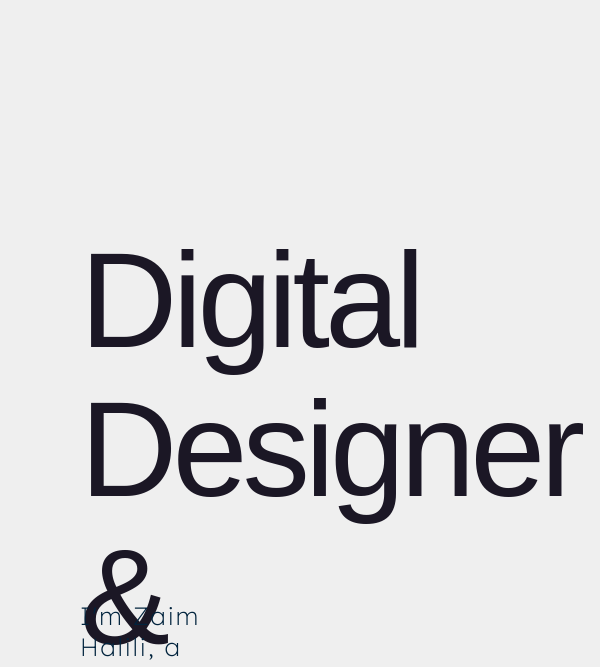
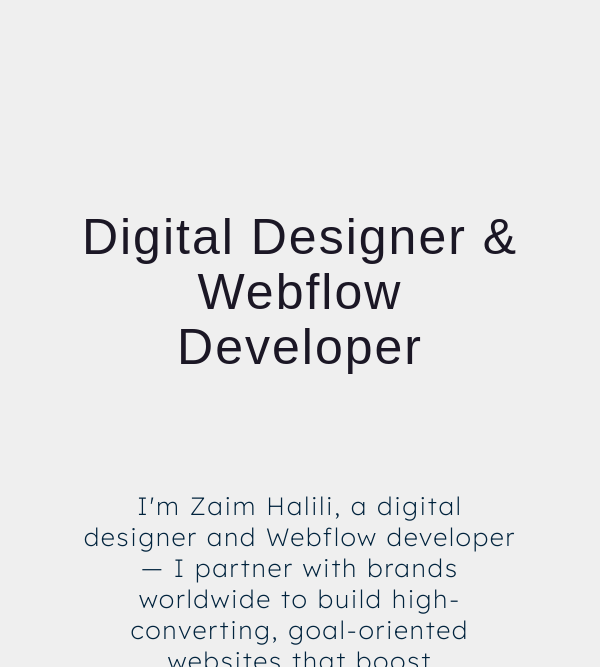
Before and after one commit to zaimhalili/My-Personal-Website, a plain HTML site: page index.html in a window 600 px wide. Shown: the part 133-800 px from the top of the page. Drawn offline with Linux system fonts and the light colour scheme; a web font is replaced by a local one.

Commit message:
fixed media query font size problem, apparently just a space

```diff
--- a/style.css
+++ b/style.css
@@ -610,14 +610,26 @@
     @media screen and (min-width: 0px) and (max-width: 480px) {}
 
     /* Landscape phone to portrait tablet */
-    @media screen and (min-width: 481px) and(max-width: 767px) {
+    @media screen and (min-width: 481px) and (max-width: 767px) {
         @layer hook {
-            #hook{
-                height: auto;
+            #hook {
+                margin: 140px 80px 0 80px;
 
             }
-            #home-title{
-                font-size: smaller;
+
+            #home-title {
+                font-size: 50px;
+                width: 100%;
+                height: calc(var(--home-title_height) + 30px);
+                align-items: center;
+                text-align: center;
+                letter-spacing: 2px;
+            }
+
+            #home-description {
+                width: 100%;
+                padding-top: 0;
+                text-align: center;
             }
         }
     }
```
